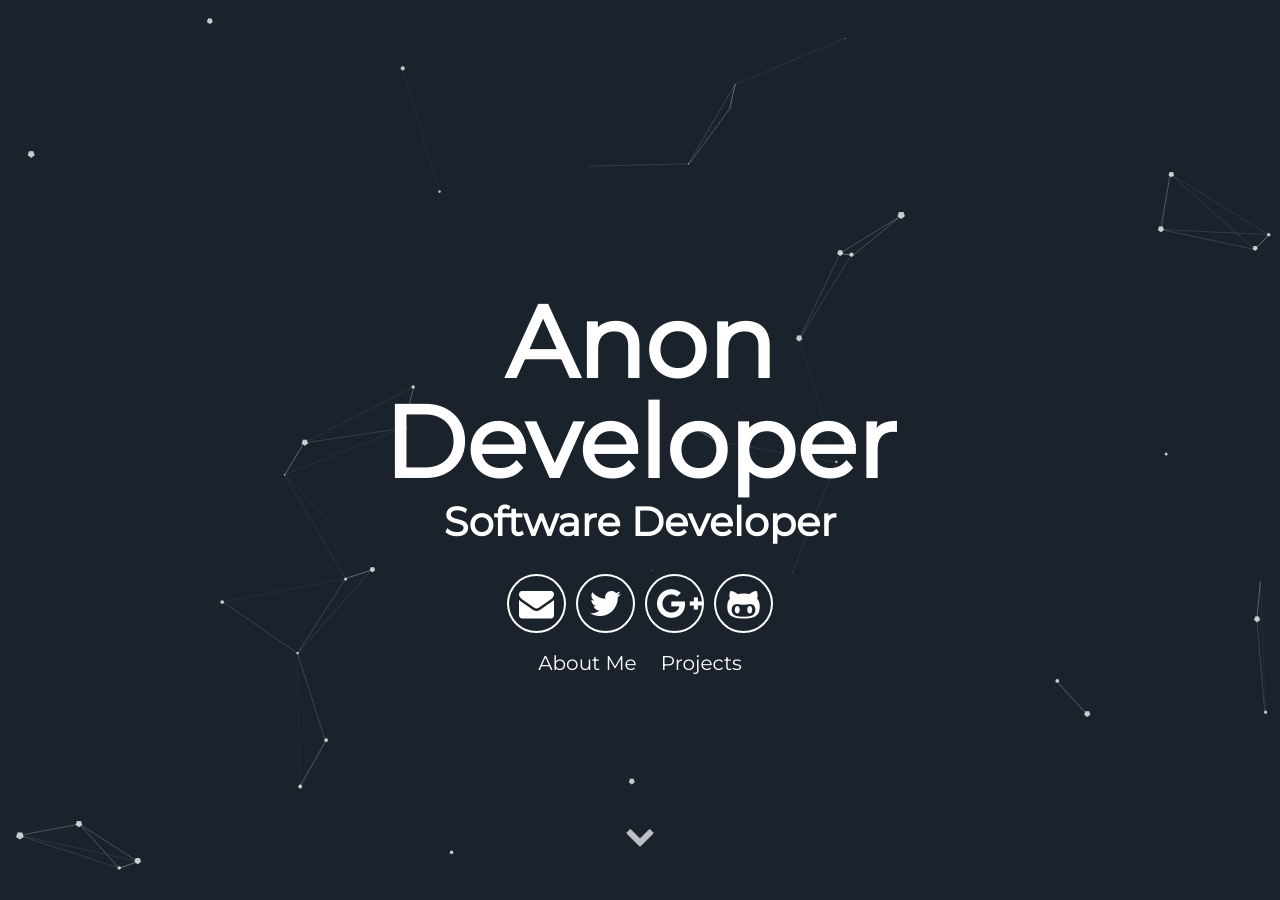
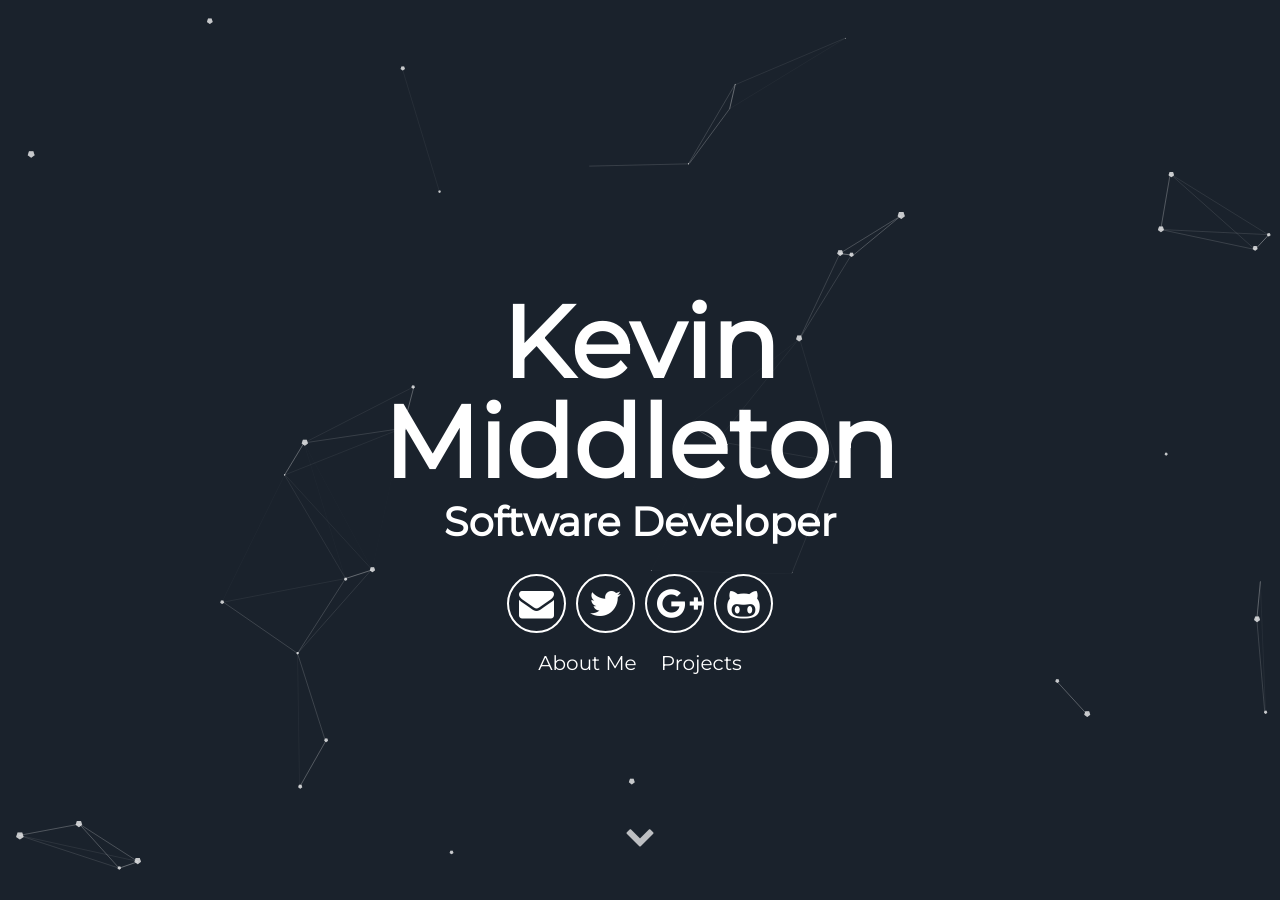
Before and after one commit to Kevin-Middleton/kevin-middleton.github.io, a Jekyll site: the page built from index.html, in a window 1280 px wide and 900 px high. Built offline with Jekyll 4.4.1, drawn with Linux system fonts in a browser that asks for light colours; some of the changed text lies outside the part shown.

Commit message:
Update _config.yml

```diff
--- a/_config.yml
+++ b/_config.yml
@@ -1,11 +1,11 @@
 # Site settings
 title: A blog about lorem ipsum dolor sit amet
 description: A blog about lorem ipsum dolor sit amet
-# baseurl: "/particle" # the subpath of your site, e.g. /blog
-# url: "localhost:3000" # the base hostname & protocol for your site e.g. http://willianjusten.com.br
+baseurl: "" # the subpath of your site, e.g. /blog
+url: "kevin-middleton.github.io" # the base hostname & protocol for your site e.g. http://willianjusten.com.br
 
 # User settings
-username: Anon Developer
+username: Kevin Middleton
 user_description: Bicycle rights irony actually neutra typewriter lyft. Man bun taxidermy put a bird on it, umami yr ramps pop-up ugh bushwick chia lo-fi. Occupy bitters pour-over snackwave you probably haven't heard of them small batch. Cornhole mustache man bun letterpress echo park VHS.
 user_title: Software Developer
 email: anon@anon.com
```
